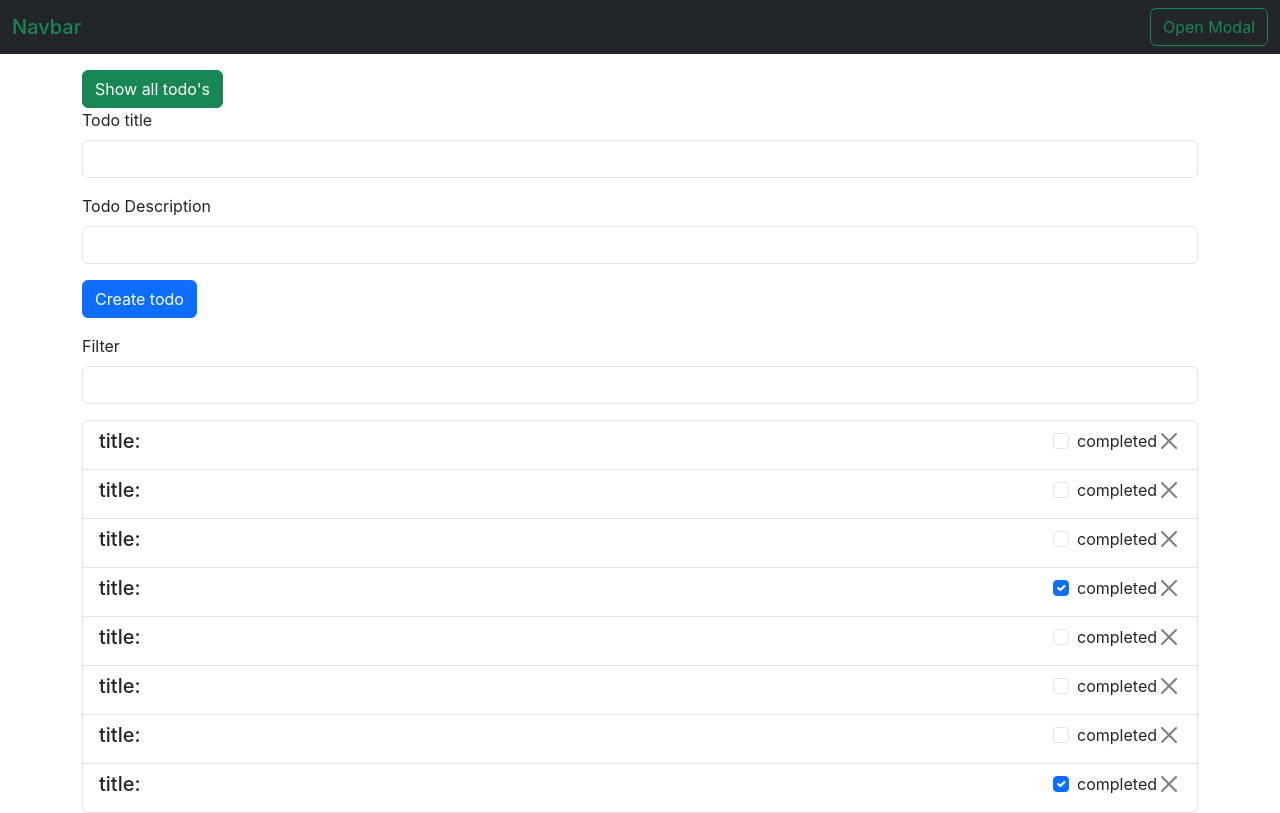
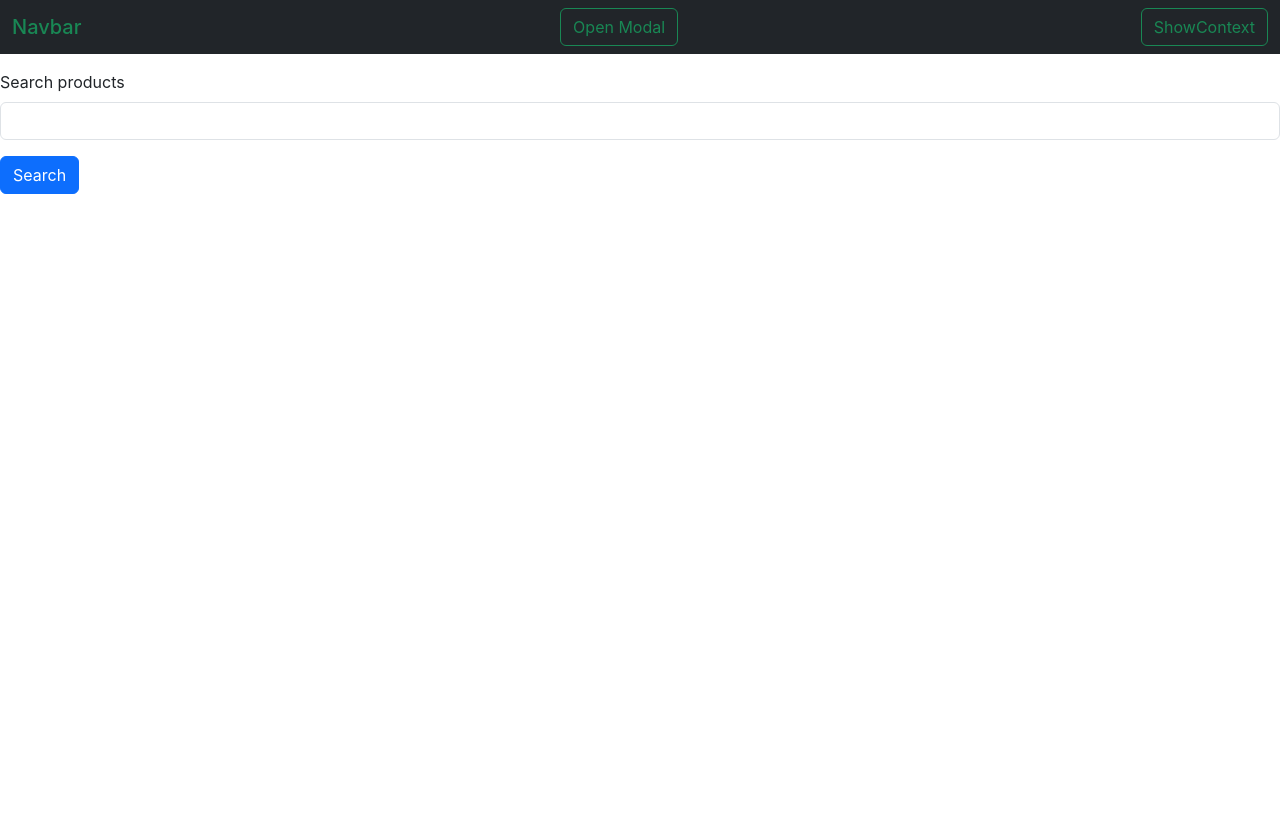
Before and after one commit to AliievLomach-Maxim/fson_86, a React (Create React App) app: page / in a window 1280 px wide. Built offline with nearby package versions, Linux system fonts and the light colour scheme.

Commit message:
add less

```diff
--- a/src/App.jsx
+++ b/src/App.jsx
@@ -1,30 +1,89 @@
-import { Component } from 'react'
+import { useState } from 'react'
 import Header from './components/Header/Header'
-import TodoList from './components/TodoList'
 import Modal from './components/Modal/Modal'
 import FormCreateTodo from './components/Forms/FormCreateTodo'
-// import Products from './components/Products'
+import Products from './components/Products'
+import Context from './context'
 
-class App extends Component {
-	state = { isShowModal: false }
+const App = () => {
+	const [isShowModal, setIsShowModal] = useState(false)
 
-	toggleModal = () => {
-		this.setState((prev) => ({ isShowModal: !prev.isShowModal }))
+	const toggleModal = () => {
+		setIsShowModal((prev) => !prev.isShowModal)
 	}
 
-	render() {
-		return (
-			<>
-				<Header toggleModal={this.toggleModal} />
-				<TodoList />
-				{this.state.isShowModal && (
-					<Modal toggleModal={this.toggleModal}>
-						<FormCreateTodo />
-					</Modal>
-				)}
-			</>
-		)
-	}
+	return (
+		<Context>
+			<Header toggleModal={toggleModal} />
+			<Products />
+			{isShowModal && (
+				<Modal toggleModal={toggleModal}>
+					<FormCreateTodo />
+				</Modal>
+			)}
+		</Context>
+	)
 }
 
 export default App
+// import { createContext, useState } from 'react'
+// import Header from './components/Header/Header'
+// import Modal from './components/Modal/Modal'
+// import FormCreateTodo from './components/Forms/FormCreateTodo'
+// import Products from './components/Products'
+// import Context from './context'
+
+// // export const GlobalContext = createContext()
+
+// const App = () => {
+// 	const [isShowModal, setIsShowModal] = useState(false)
+// 	// const [showContext, setShowContext] = useState(false)
+
+// 	const toggleModal = () => {
+// 		setIsShowModal((prev) => !prev.isShowModal)
+// 	}
+// 	// const setShowContextFn = () => {
+// 	// 	setShowContext((prev) => !prev)
+// 	// }
+// 	return (
+// 		<Context>
+// 			{/* <GlobalContext.Provider value={{ setShowContextFn, showContext }}> */}
+// 			<Header toggleModal={toggleModal} />
+// 			<Products />
+// 			{isShowModal && (
+// 				<Modal toggleModal={toggleModal}>
+// 					<FormCreateTodo />
+// 				</Modal>
+// 			)}
+// 			{/* </GlobalContext.Provider> */}
+// 		</Context>
+// 	)
+// }
+
+// export default App
+
+// class App extends Component {
+// 	state = { isShowModal: false }
+
+// 	toggleModal = () => {
+// 		this.setState((prev) => ({ isShowModal: !prev.isShowModal }))
+// 	}
+
+// 	render() {
+// 		return (
+// 			<>
+// 				<GlobalContext.Provider value={'qwrety'}>
+// 					<Header toggleModal={this.toggleModal} />
+// 					<Products />
+// 					{this.state.isShowModal && (
+// 						<Modal toggleModal={this.toggleModal}>
+// 							<FormCreateTodo />
+// 						</Modal>
+// 					)}
+// 				</GlobalContext.Provider>
+// 			</>
+// 		)
+// 	}
+// }
+
+// export default App
--- a/src/components/Header/Header.jsx
+++ b/src/components/Header/Header.jsx
@@ -1,4 +1,11 @@
+// import { useContext } from 'react'
+// import { GlobalContext } from '../../App'
+import { useGlobalContext } from '../../context'
+
 const Header = ({ toggleModal }) => {
+	const { setShowContextFn } = useGlobalContext()
+	// const { setShowContextFn } = useContext(GlobalContext)
+
 	return (
 		<nav className='navbar bg-dark mb-3'>
 			<div className='container-fluid'>
@@ -6,6 +13,9 @@ const Header = ({ toggleModal }) => {
 				<button onClick={toggleModal} className='btn btn-outline-success'>
 					Open Modal
 				</button>
+				<button onClick={setShowContextFn} className='btn btn-outline-success'>
+					ShowContext
+				</button>
 			</div>
 		</nav>
 	)
--- a/src/components/Product/index.jsx
+++ b/src/components/Product/index.jsx
@@ -1,12 +1,22 @@
+// import { useContext } from 'react'
+// import { GlobalContext } from '../../App'
+import { useGlobalContext } from '../../context'
+
 const Product = ({ product: { thumbnail, title, description, price } }) => {
+	const value = useGlobalContext()
+	// const value = useContext(GlobalContext)
+	console.log('value :>> ', value)
 	return (
-		<div className='card'>
+		<div className='card' style={{ width: 300 }}>
 			<img src={thumbnail} className='card-img-top' alt='...' />
 			<div className='card-body'>
 				<h5 className='card-title'>{title}</h5>
+				{value.showContext.toString()}
 				<p className='card-text'>{description}</p>
 			</div>
-			<button className='btn btn-success'>{price}</button>
+			<button className='btn btn-success' onClick={value.setShowContextFn}>
+				{price}
+			</button>
 		</div>
 	)
 }
--- a/src/components/Products/index.jsx
+++ b/src/components/Products/index.jsx
@@ -1,43 +1,63 @@
-import { Component } from 'react'
+import { useCallback, useEffect, useMemo, useState } from 'react'
 import FormSearchProducts from '../Forms/FormSearchProducts/index'
 import Product from '../Product'
 import { getProductsBySearch } from '../../api/products'
 
-class Products extends Component {
-	state = { isLoading: false, error: '', products: null, searchQuery: '' }
+const Products = () => {
+	const [error, setError] = useState('')
+	const [isLoading, setIsLoading] = useState(false)
+	const [products, setProducts] = useState(null)
+	const [searchQuery, setSearchQuery] = useState('')
 
-	handleSetSearchQuery = (value) => {
-		this.setState({ searchQuery: value })
+	const handleSetSearchQuery = (value) => {
+		setSearchQuery(value)
 	}
 
-	componentDidUpdate(_, prevState) {
-		prevState.searchQuery !== this.state.searchQuery && this.fetchProducts()
+	// const sortedProducts =
+	// 	products &&
+	// 	products.toSorted((a, b) => {
+	// 		console.log('sorting')
+	// 		for (let i = 0; i < 10000000; i++) {}
+	// 		return a.price - b.price
+	// 	})
+	const sortedProducts = useMemo(() => {
+		return (
+			products &&
+			products.toSorted((a, b) => {
+				console.log('sorting')
+				for (let i = 0; i < 10000000; i++) {}
+				return a.price - b.price
+			})
+		)
+	}, [products])
+
+	const fetchProducts = useCallback(async () => {
+		try {
+			setIsLoading(true)
+			setProducts(null)
+			const data = await getProductsBySearch(searchQuery)
+			setProducts(data.products)
+		} catch (error) {
+			setError(error.response.data)
+		} finally {
+			setIsLoading(false)
 		}
+	}, [searchQuery])
 
-	fetchProducts = async () => {
-		try {
-			this.setState({ isLoading: true, products: null })
-			const data = await getProductsBySearch(this.state.searchQuery)
-			this.setState({ products: data.products })
-		} catch (error) {
-			this.setState({ error: error.response.data })
-		} finally {
-			this.setState({ isLoading: false })
-		}
-	}
+	useEffect(() => {
+		searchQuery && fetchProducts()
+	}, [fetchProducts, searchQuery])
 
-	render() {
-		const { error, isLoading, products } = this.state
 	return (
 		<>
 			{error && <h1>{error}</h1>}
-				<FormSearchProducts submit={this.handleSetSearchQuery} />
+			<FormSearchProducts submit={handleSetSearchQuery} />
 			{isLoading && <h1>Loading...</h1>}
-				{products &&
-					(!products.length ? (
+			{sortedProducts &&
+				(!sortedProducts.length ? (
 					<h1>No data found</h1>
 				) : (
-						products.map((product) => (
+					sortedProducts.map((product) => (
 						<div key={product.id} className='container mt-3'>
 							<Product product={product} />
 						</div>
@@ -46,6 +66,52 @@ class Products extends Component {
 		</>
 	)
 }
-}
 
 export default Products
+
+// class Products extends Component {
+// 	state = { isLoading: false, error: '', products: null, searchQuery: '' }
+
+// 	handleSetSearchQuery = (value) => {
+// 		this.setState({ searchQuery: value })
+// 	}
+
+// 	componentDidUpdate(_, prevState) {
+// 		prevState.searchQuery !== this.state.searchQuery && this.fetchProducts()
+// 	}
+
+// 	fetchProducts = async () => {
+// 		try {
+// 			this.setState({ isLoading: true, products: null })
+// 			const data = await getProductsBySearch(this.state.searchQuery)
+// 			this.setState({ products: data.products })
+// 		} catch (error) {
+// 			this.setState({ error: error.response.data })
+// 		} finally {
+// 			this.setState({ isLoading: false })
+// 		}
+// 	}
+
+// 	render() {
+// 		const { error, isLoading, products } = this.state
+// 		return (
+// 			<>
+// 				{error && <h1>{error}</h1>}
+// 				<FormSearchProducts submit={this.handleSetSearchQuery} />
+// 				{isLoading && <h1>Loading...</h1>}
+// 				{products &&
+// 					(!products.length ? (
+// 						<h1>No data found</h1>
+// 					) : (
+// 						products.map((product) => (
+// 							<div key={product.id} className='container mt-3'>
+// 								<Product product={product} />
+// 							</div>
+// 						))
+// 					))}
+// 			</>
+// 		)
+// 	}
+// }
+
+// export default Products
--- /dev/null
+++ b/src/context/index.jsx
@@ -0,0 +1,19 @@
+import { createContext, useContext, useState } from 'react'
+
+const GlobalContext = createContext()
+
+export const useGlobalContext = () => useContext(GlobalContext)
+
+const Context = ({ children }) => {
+	const [showContext, setShowContext] = useState(false)
+	const setShowContextFn = () => {
+		setShowContext((prev) => !prev)
+	}
+	return (
+		<GlobalContext.Provider value={{ setShowContextFn, showContext }}>
+			{children}
+		</GlobalContext.Provider>
+	)
+}
+
+export default Context
```
Also changed, not shown: 1 other file (tests, documents, lock files or other folders). Lines whose indentation alone changed are shown as unchanged.
